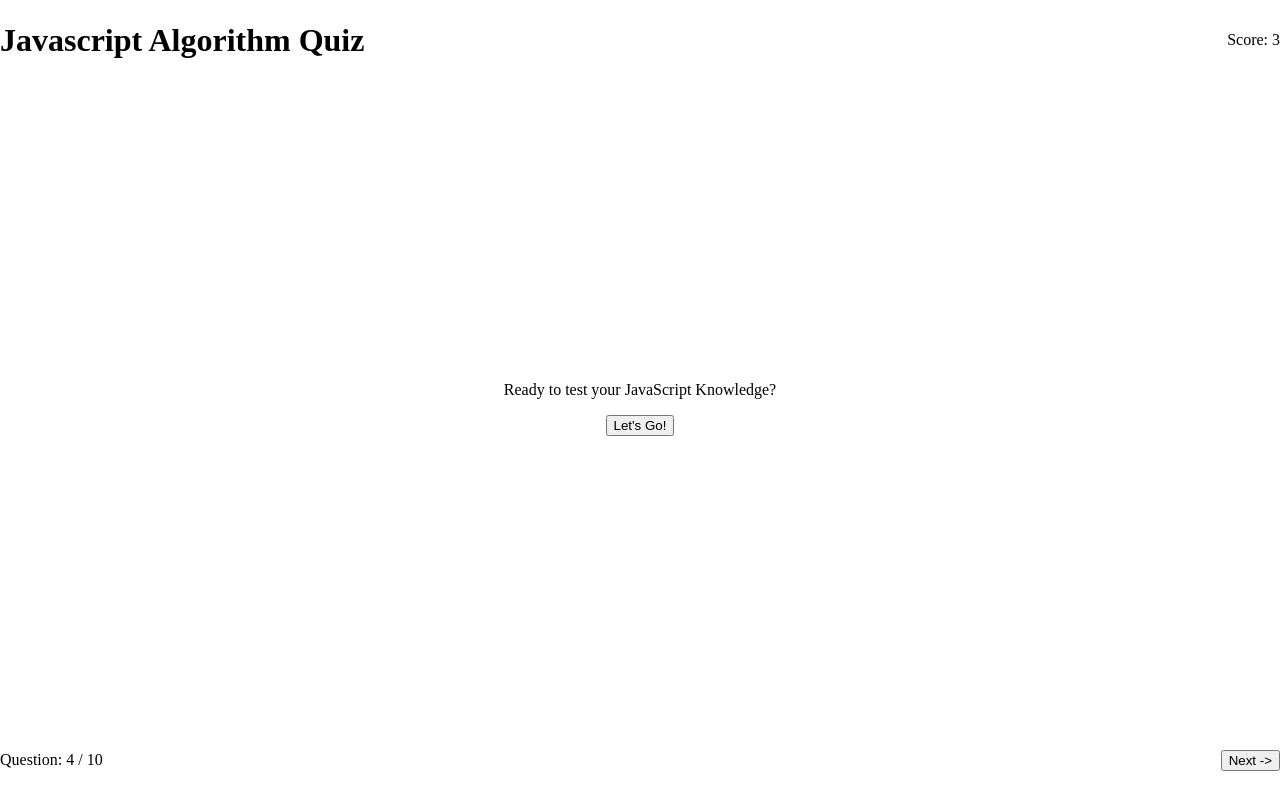
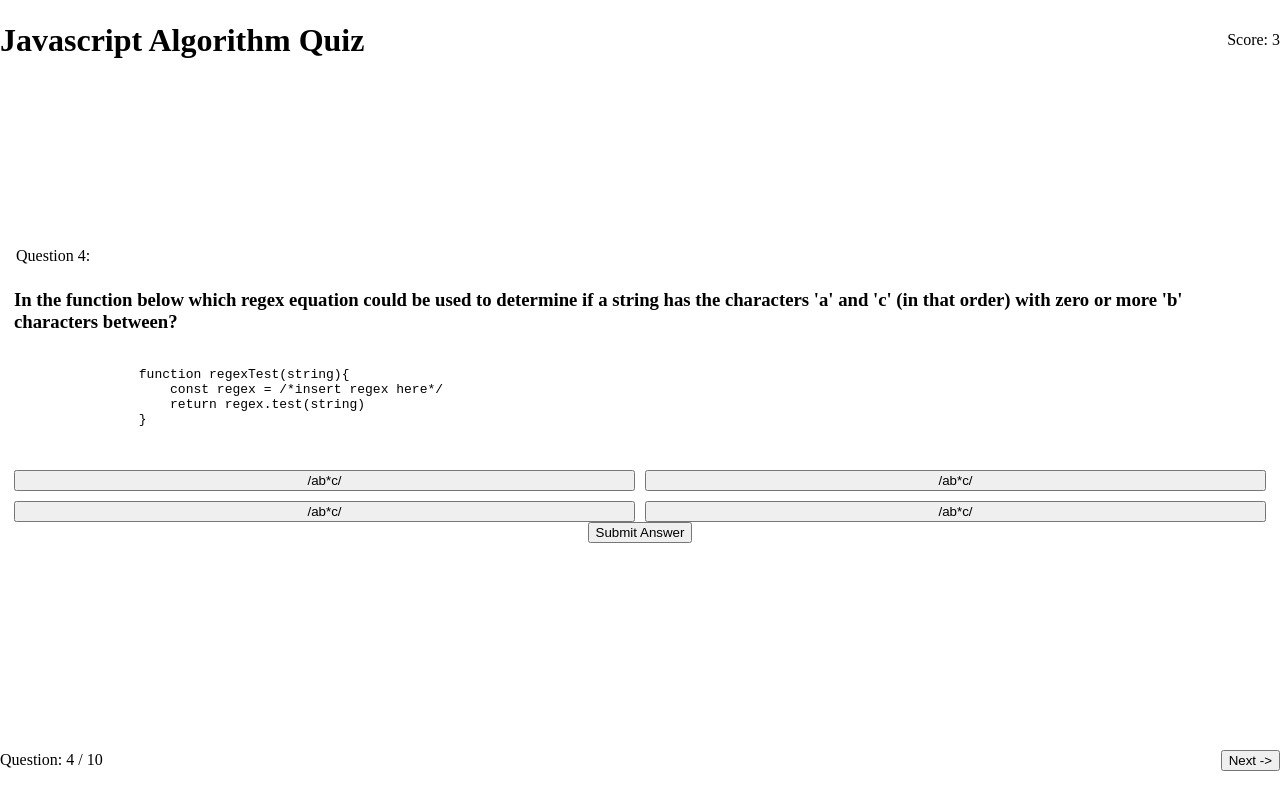
Before and after one commit to uncultivatedrabbit/quiz-app, a plain HTML site: page quizPage.html in a window 1280 px wide. Drawn offline with Linux system fonts and the light colour scheme.

Commit message:
finished HTML / CSS basic wireframe

```diff
--- a/quizPage.html
+++ b/quizPage.html
@@ -4,23 +4,46 @@
     <meta charset="UTF-8" />
     <meta name="viewport" content="width=device-width, initial-scale=1.0" />
     <meta http-equiv="X-UA-Compatible" content="ie=edge" />
-    <meta name="description" content="javascript quiz">
+    <meta name="description" content="javascript quiz" />
     <link rel="stylesheet" href="style.css" />
     <title>JavaScript Quiz Page</title>
   </head>
   <body>
     <header>
-        <div class="row header-row">
-          <h1>Javascript Algorithm Quiz</h1>
-          <div class="score">Score: 3</div>
-        </div>
+      <div class="row header-row">
+        <h1>Javascript Algorithm Quiz</h1>
+        <div class="score">Score: 3</div>
+      </div>
     </header>
     <main class="container">
       <div class="row main-content">
-        <div class="start">
-          <p>Ready to test your JavaScript Knowledge?</p>
-          <button class="btn" id="start-btn">Let's Go!</button>
-        </div>
+        <form id="quiz">
+          <fieldset>
+            <legend>Question 4:</legend>
+            <h3>
+              In the function below which regex equation could be used to
+              determine if a string has the characters 'a' and 'c' (in that
+              order) with zero or more 'b' characters between?
+            </h3>
+            <pre>
+              <code>
+                function regexTest(string){
+                    const regex = /*insert regex here*/
+                    return regex.test(string)
+                }
+            </code>
+          </pre>
+            <div class="answers">
+              <input type="submit" class="answer" name="answer" id="answer1" value="/ab*c/" />
+              <input type="submit" class="answer" name="answer" id="answer2" value="/ab*c/" />
+              <input type="submit" class="answer" name="answer" id="answer3" value="/ab*c/" />
+              <input type="submit" class="answer" name="answer" id="answer4" value="/ab*c/" />
+            </div>
+            <div class="answer-button">
+              <button class="btn" type="submit">Submit Answer</button>
+            </div>
+          </fieldset>
+        </form>
       </div>
     </main>
     <footer>
--- a/style.css
+++ b/style.css
@@ -9,6 +9,21 @@ html {
 .row{
   display: flex;
   align-items: center;
+}
+
+
+/********* Grid Styling ***********/
+
+.answers {
+  display: grid;
+  grid-gap: 10px;
+  grid-template-columns: auto;
+}
+
+@media screen and (min-width: 1000px){
+  .answers{
+    grid-template-columns: auto auto;
+  }
 }
 
 /********* Header & Footer Styling ***********/
@@ -33,3 +48,11 @@ html {
 .start{
   text-align: center;
 }
+
+fieldset {
+  border: 0;
+}
+
+.answer-button{
+  text-align: center;
+}
```
Also changed, not shown: endQuiz.html (+4 -10 lines), index.html (+2 -8 lines), data/data.txt (added).
